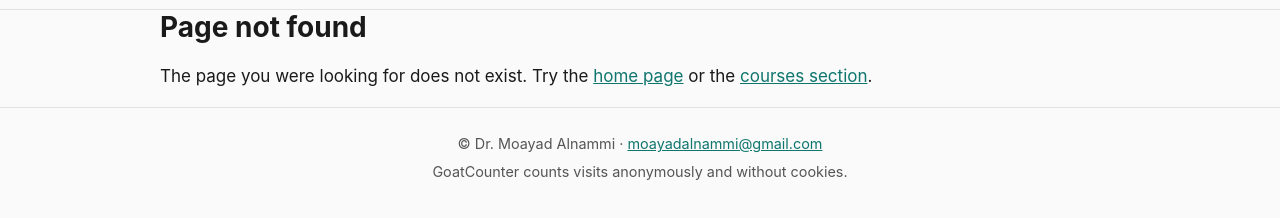
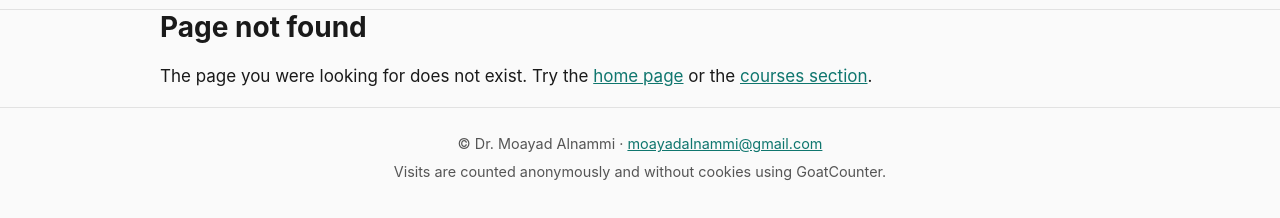
Before and after one commit to Malnammi/Malnammi.github.io, a plain HTML site: page 404.html in a window 1280 px wide. Shown: the part 48-266 px from the top of the page. Drawn offline with Linux system fonts and the light colour scheme.

Commit message:
Add privacy-friendly visit counting

```diff
--- a/404.html
+++ b/404.html
@@ -32,7 +32,7 @@
 <footer class="site-footer">
   <div class="container">
     <p>© Dr. Moayad Alnammi · <a href="&#109;&#97;&#105;&#108;&#116;&#111;&#58;&#109;&#111;&#97;&#121;&#97;&#100;&#97;&#108;&#110;&#97;&#109;&#109;&#105;&#64;&#103;&#109;&#97;&#105;&#108;&#46;&#99;&#111;&#109;">&#109;&#111;&#97;&#121;&#97;&#100;&#97;&#108;&#110;&#97;&#109;&#109;&#105;&#64;&#103;&#109;&#97;&#105;&#108;&#46;&#99;&#111;&#109;</a></p>
-    <p>GoatCounter counts visits anonymously and without cookies.</p>
+    <p>Visits are counted anonymously and without cookies using GoatCounter.</p>
   </div>
 </footer>
 </body>
```
Also changed, not shown: courses/index.html (+1 -1 lines), courses/intro-ai/index.html (+1 -1 lines), courses/ml/index.html (+1 -1 lines), expertise.html (+1 -1 lines), index.html (+1 -1 lines), research.html (+1 -1 lines).
